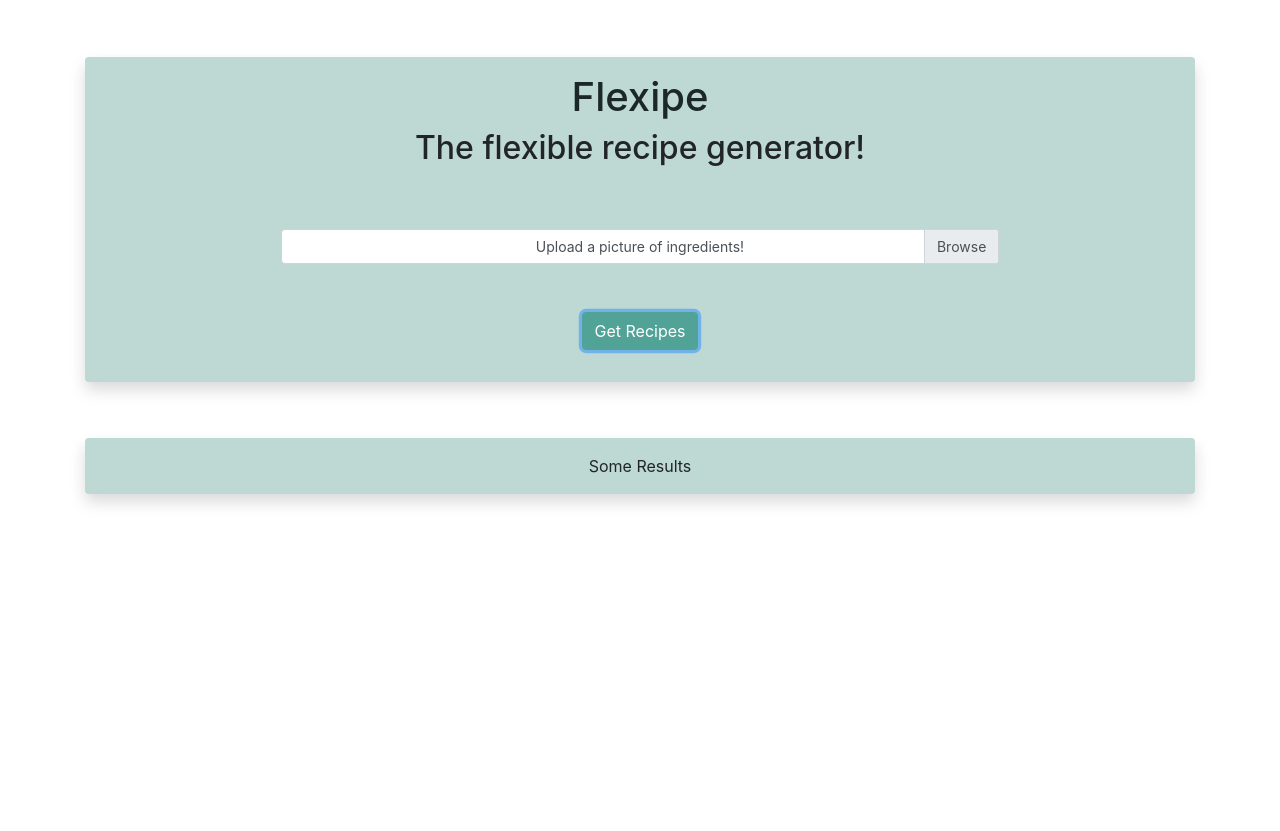
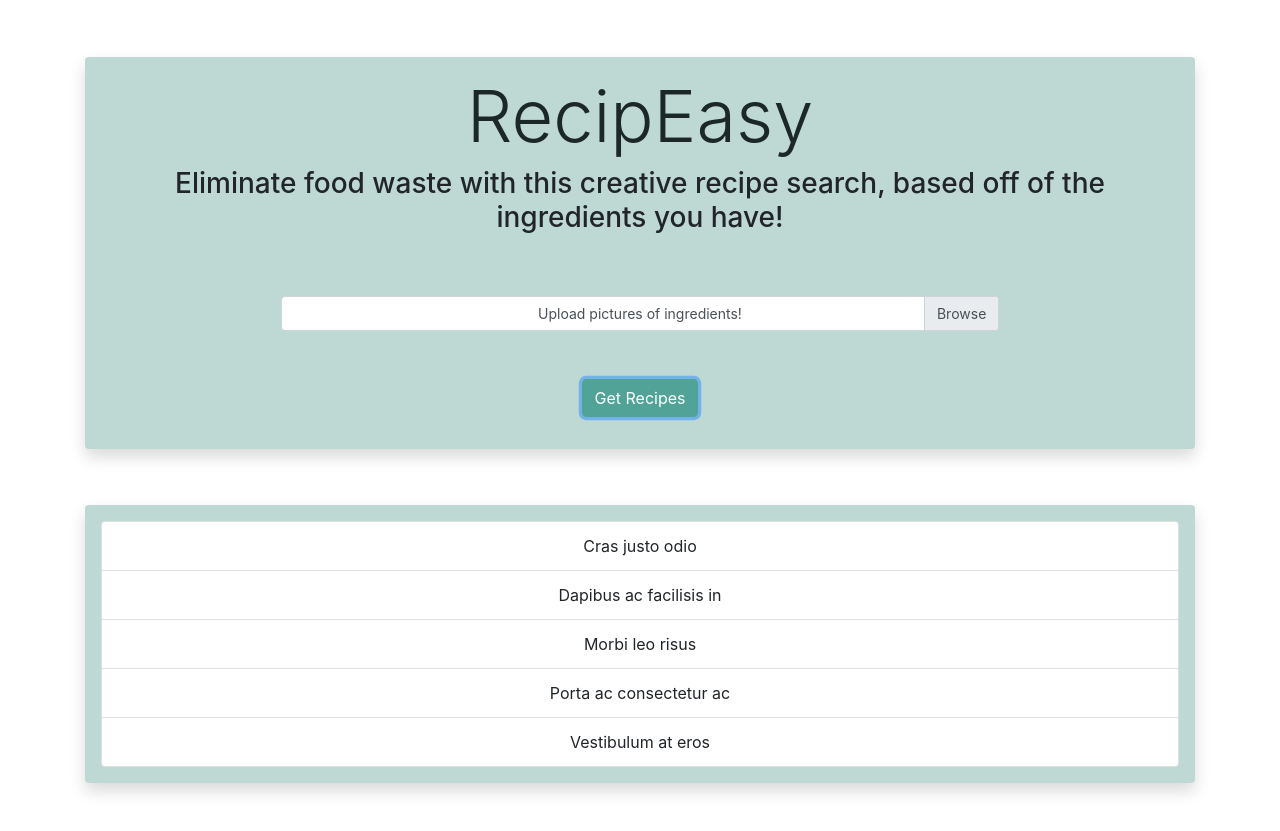
Before and after one commit to upchurchjames/swamphacks2020, a React (Create React App) app in the folder client/: page / in a window 1280 px wide. Both pictures are taken after a click on the button "Get Recipes". Before the commit the page ends 800 px from the top, so only its background shows below. Built offline with nearby package versions, Linux system fonts and the light colour scheme; no server answers.

Commit message:
Name change

```diff
--- a/client/public/index.html
+++ b/client/public/index.html
@@ -24,7 +24,7 @@
       work correctly both with client-side routing and a non-root public URL.
       Learn how to configure a non-root public URL by running `npm run build`.
     -->
-    <title>Flexipe</title>
+    <title>RecipEasy</title>
   </head>
   <body>
     <div class="container">
--- a/client/src/components/files-upload-component.js
+++ b/client/src/components/files-upload-component.js
@@ -49,13 +49,13 @@ export default class FilesUploadComponent extends Component
         return (
                 <div>
                     <div class="background-2 shadow p-3 mb-5 rounded">
-                        <h1 class="title-text">Flexipe</h1>
-                        <h2>The flexible recipe generator!</h2>
+                        <h1 class="display-3 title-text">RecipEasy</h1>
+                        <h3>Eliminate food waste with this creative recipe search, based off of the ingredients you have!</h3>
 
                         <form onSubmit={this.onSubmit}>
                             <div class="custom-file custom-padding-top custom-margin-top">
                                 <input type="file" class="custom-file-input form-control-sm" id="customFile" name="imgCollection" onChange={this.onFileChange} multiple />
-                                <label class="custom-file-label col-form-label-sm col-md-8 offset-md-2" for="customFile">Upload a picture of ingredients!</label>
+                                <label class="custom-file-label col-form-label-sm col-md-8 offset-md-2" for="customFile">Upload pictures of ingredients!</label>
                             </div>
                             <div className="form-group">
                                 <button class="btn btn-primary" type="submit">Get Recipes</button>
--- a/client/src/components/results.js
+++ b/client/src/components/results.js
@@ -11,7 +11,13 @@ export default class Results extends Component
   {
     return (
             <div id="results" class="background-2 custom-margin-top shadow p-3 mb-5 rounded">
-                Some Results
+                <ul class="list-group">
+				  <li class="list-group-item">Cras justo odio</li>
+				  <li class="list-group-item">Dapibus ac facilisis in</li>
+				  <li class="list-group-item">Morbi leo risus</li>
+				  <li class="list-group-item">Porta ac consectetur ac</li>
+				  <li class="list-group-item">Vestibulum at eros</li>
+				</ul>
             </div>
         )
   }
```
